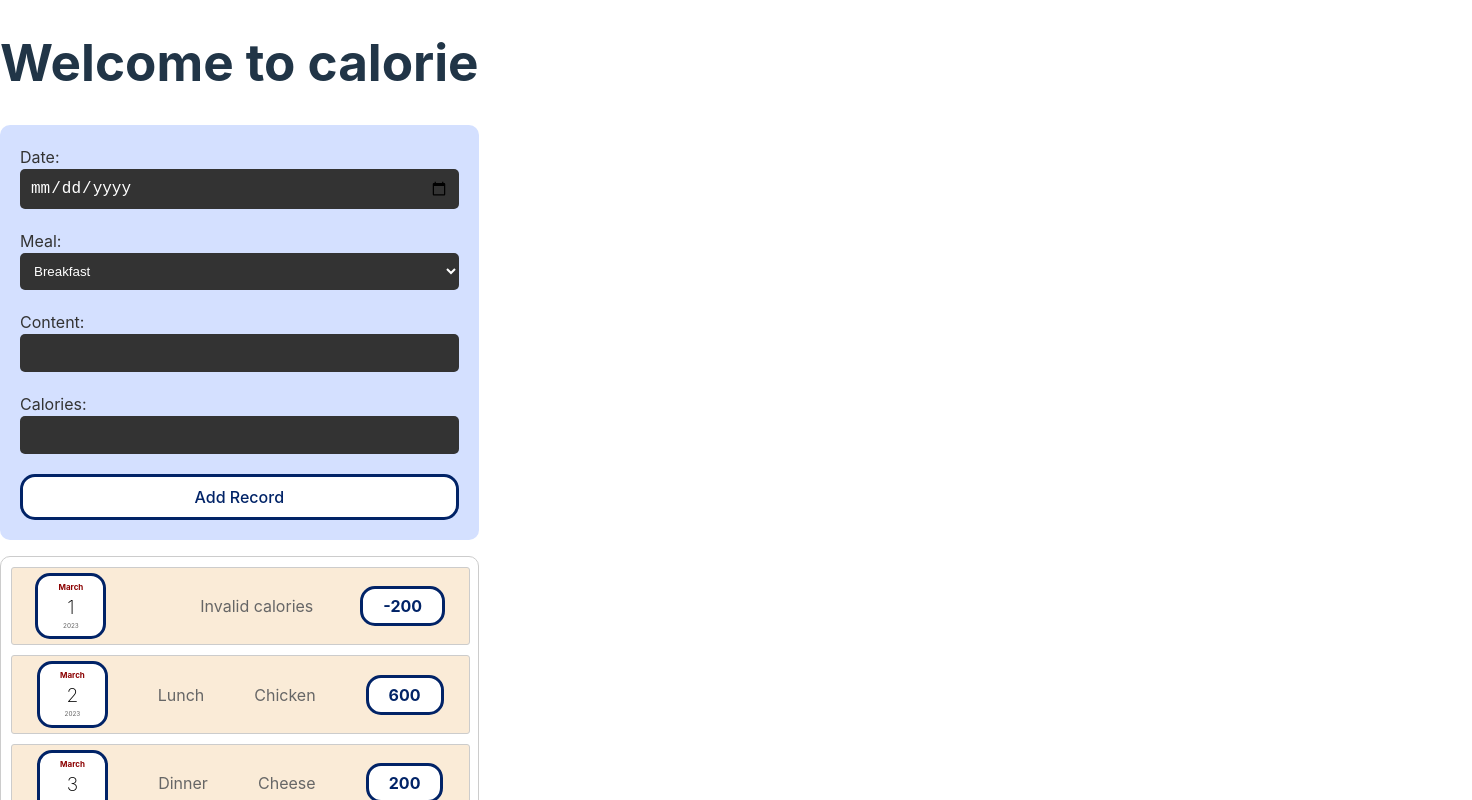
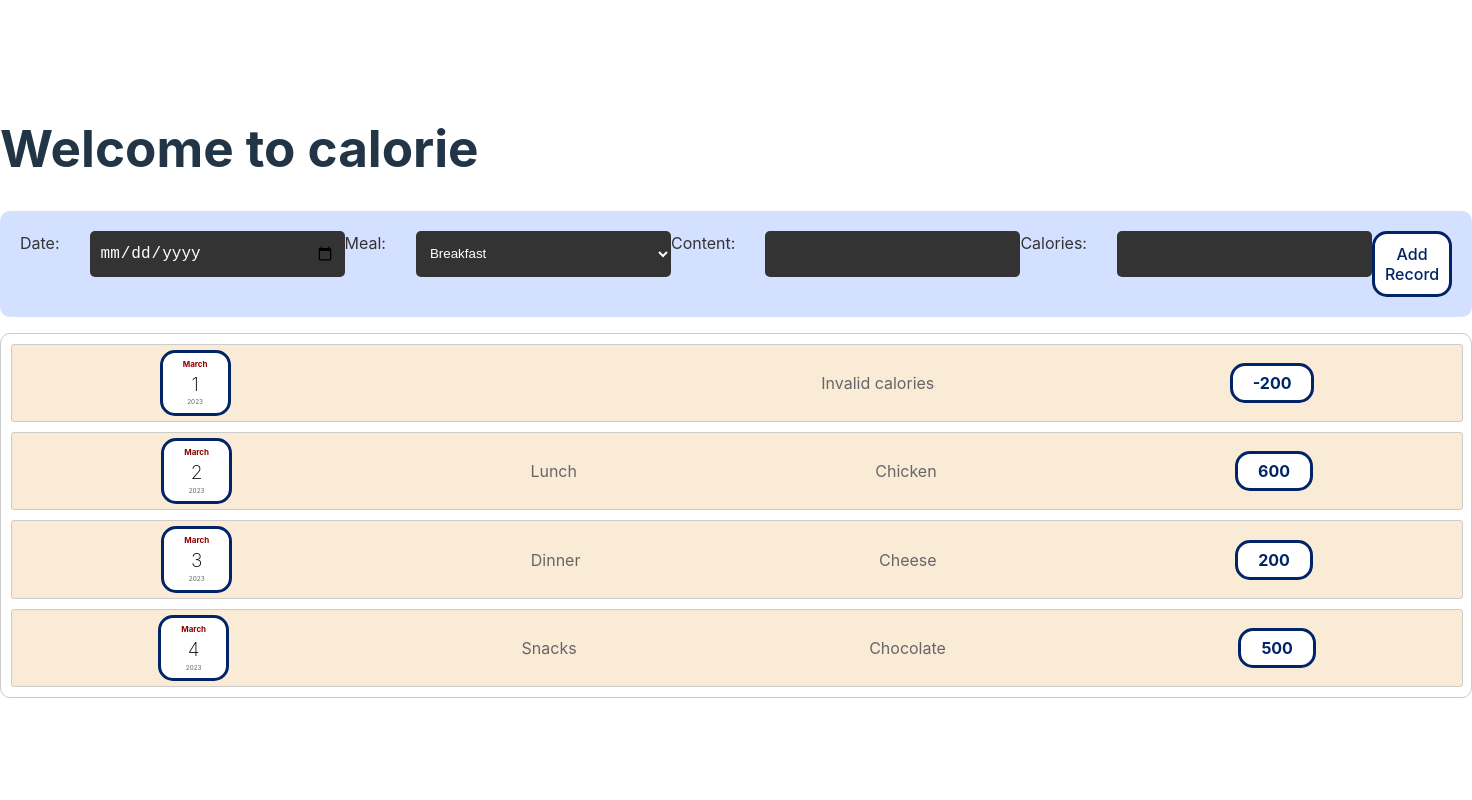
Before and after one commit to tasneemsaeed23/calorie-tracker, a React (Vite) app: page / in a window 1280 px wide. Shown: the top 800 px of the page, 1472 px wide, since content can reach past the window. Built offline with nearby package versions, Linux system fonts and the light colour scheme.

Commit message:
CSS modules dynamic styling

```diff
--- a/src/components/edit/CaloriesRecordEdit.module.css
+++ b/src/components/edit/CaloriesRecordEdit.module.css
@@ -61,3 +61,9 @@
   cursor: pointer;
   flex-grow: 1;
 }
+
+@media (min-width: 768px) {
+  .form {
+    display: flex;
+  }
+}
```
